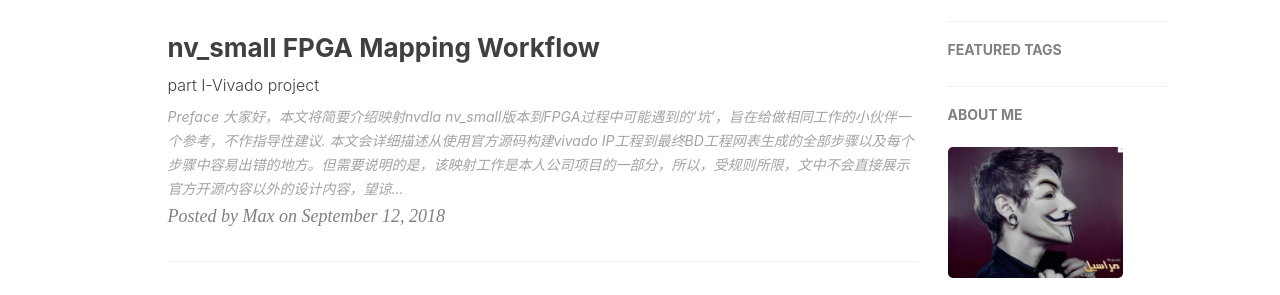
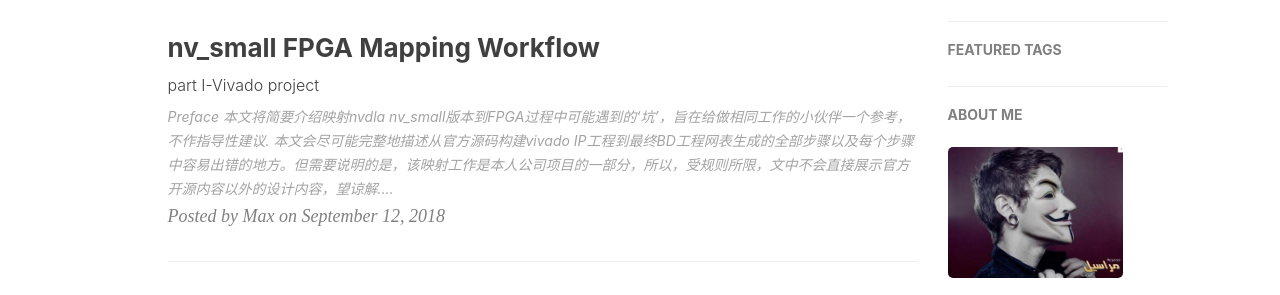
Before and after one commit to VVViy/VVViy.github.io, a Jekyll site: the page built from index.html, in a window 1280 px wide. Shown: the part 437-732 px from the top of the page. Built offline with Jekyll 4.4.1, drawn with Linux system fonts in a browser that asks for light colours; nearby versions of some CDN libraries; the list of posts is cut into pages by our own code; comment, search, counter and statistics services are not loaded.

Commit message:
Update 2018-09-12-nv_small-FPGA-Mapping-Workflow.md

````diff
--- a/_posts/2018-09-12-nv_small-FPGA-Mapping-Workflow.md
+++ b/_posts/2018-09-12-nv_small-FPGA-Mapping-Workflow.md
@@ -13,9 +13,9 @@
 ---
 
 ### Preface
-  大家好，本文将简要介绍映射nvdla nv_small版本到FPGA过程中可能遇到的‘坑’，旨在给做相同工作的小伙伴一个参考，不作指导性建议.
+  本文将简要介绍映射nvdla nv_small版本到FPGA过程中可能遇到的‘坑’，旨在给做相同工作的小伙伴一个参考，不作指导性建议.
 
-  本文会详细描述从使用官方源码构建vivado IP工程到最终BD工程网表生成的全部步骤以及每个步骤中容易出错的地方。但需要**说明**的是，该映射工作是本人公司项目的一部分，所以，受规则所限，文中不会直接展示官方开源内容以外的设计内容，望谅解.
+  本文会尽可能完整地描述从官方源码构建vivado IP工程到最终BD工程网表生成的全部步骤以及每个步骤中容易出错的地方。但需要**<font size=8>说明</font>**的是，该映射工作是本人公司项目的一部分，所以，受规则所限，文中不会直接展示官方开源内容以外的设计内容，望谅解.
 
 
 ### Development environment setup
@@ -30,10 +30,10 @@
 
 **====Tips====**
 
-    1). <requied> build tree所需的工具中，cpp，gcc，g++，perl，python采用linux系统默认，java需要额外安装，若只是build RTL，
+    1). build tree所需的工具中，cpp，gcc，g++，perl，python采用linux系统默认，java需要额外安装，若只是build RTL，
         其他tool可直接enter.
 
-    2). <requied> 在build RTL过程还需要perl module的支持，可以直接使用类似pip的perl CPAN安装错误信息中指定的module，如
+    2). 在build RTL过程还需要perl module的支持，可以直接使用类似pip的perl CPAN安装错误信息中指定的module，如
 
 ```perl
 $ perl -MCPAN -e shell
````
Also changed, not shown: other parts of _posts/2018-09-12-nv_small-FPGA-Mapping-Workflow.md (+1 -1 lines).
